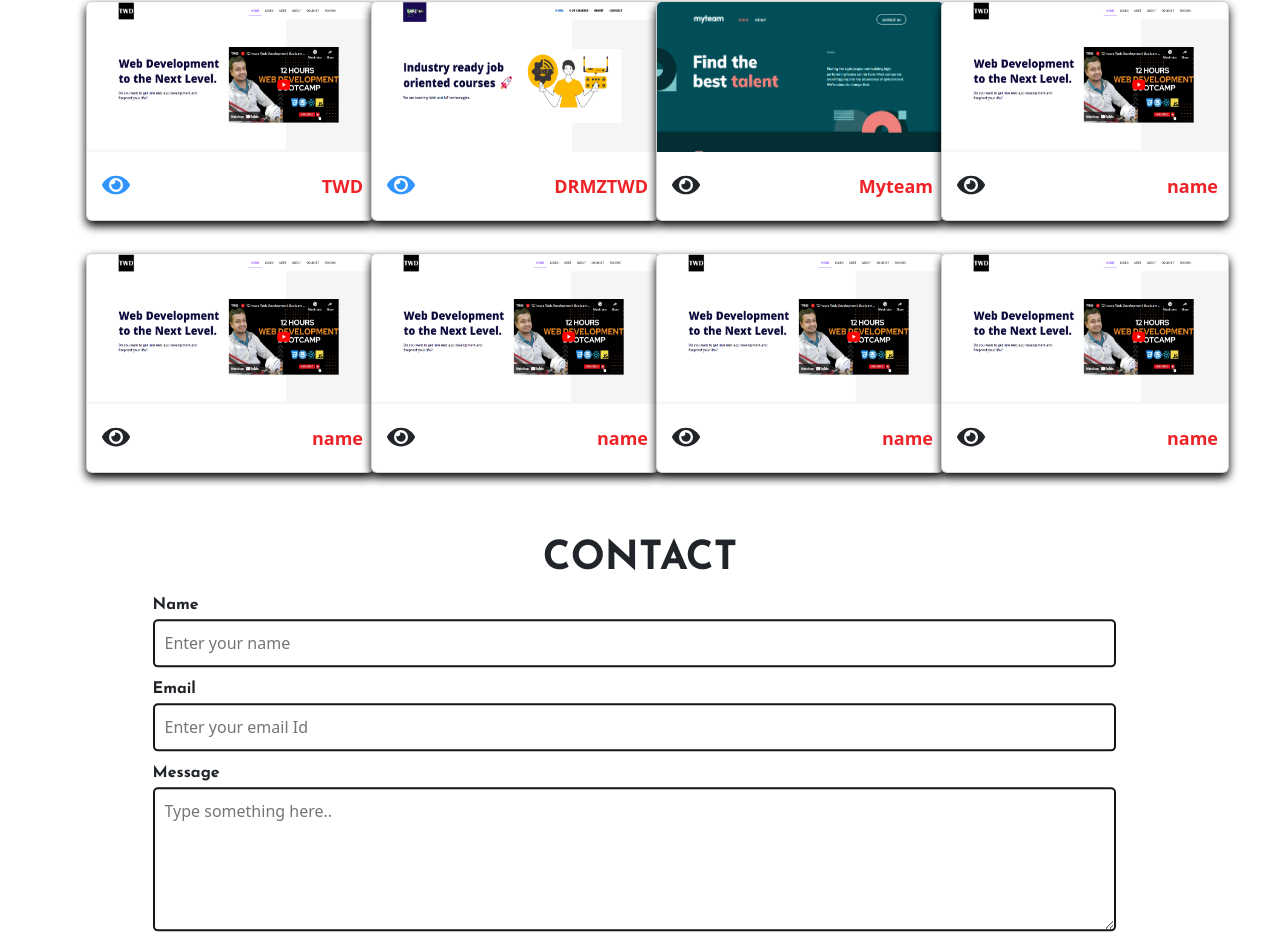
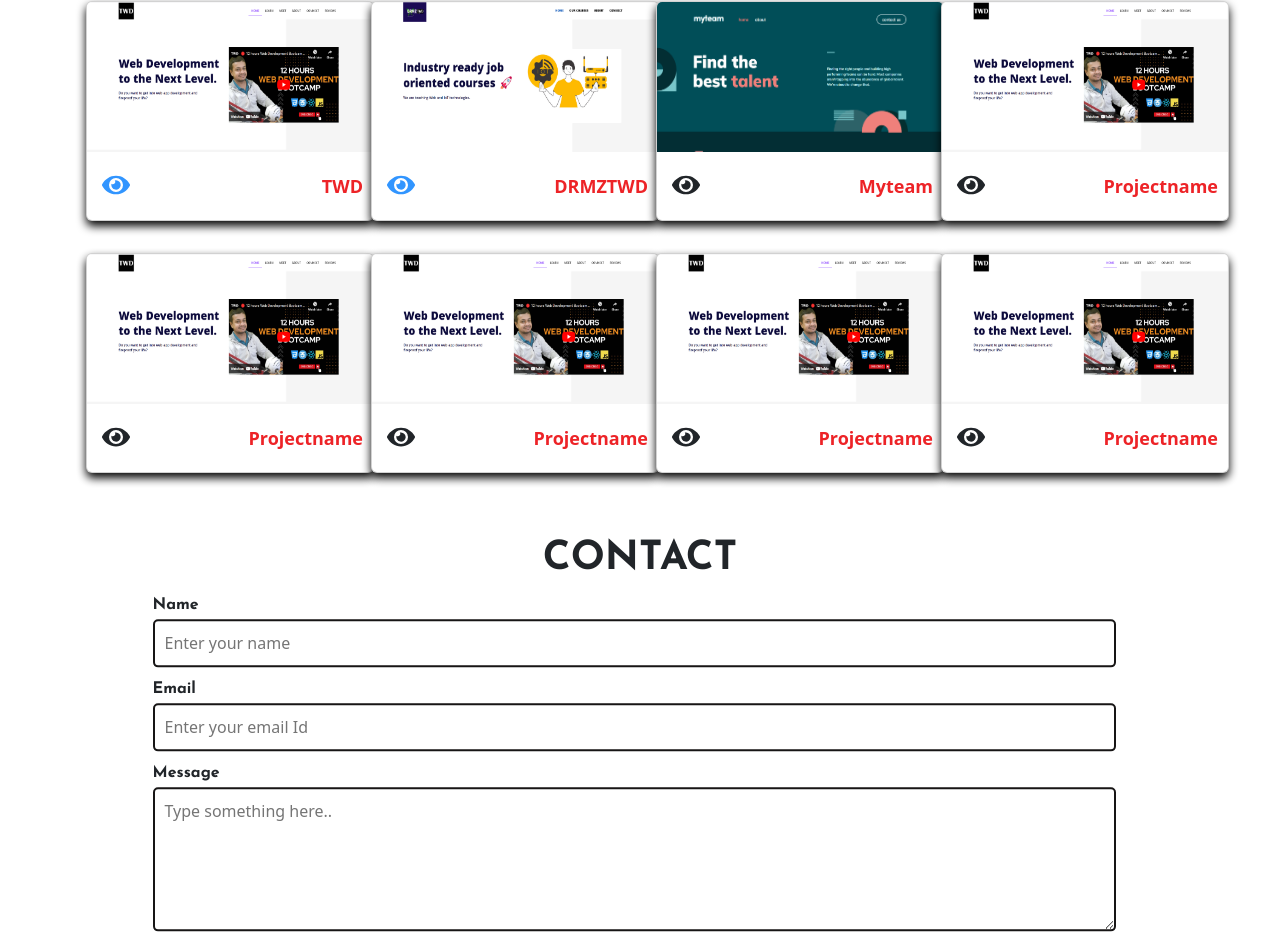
Before and after one commit to tech-bhargava/portfolio, a React (Create React App) app: page / in a window 1280 px wide. Shown: the part 2068-3020 px from the top of the page. Built offline with nearby package versions, Linux system fonts and the light colour scheme.

Commit message:
projectname added

```diff
--- a/src/projectsData/Data.js
+++ b/src/projectsData/Data.js
@@ -20,27 +20,27 @@ export const projectsData = [
     },
     {
         id : 4,
-        title : 'name',
+        title : 'Projectname',
         img : '/projects/twd.png'
     },
     {
         id : 5,
-        title : 'name',
+        title : 'Projectname',
         img : '/projects/twd.png'
     },
     {
         id : 6,
-        title : 'name',
+        title : 'Projectname',
         img : '/projects/twd.png'
     },
     {
         id : 7,
-        title : 'name',
+        title : 'Projectname',
         img : '/projects/twd.png'
     },
     {
         id : 8,
-        title : 'name',
+        title : 'Projectname',
         img : '/projects/twd.png'
     }
 ]
```
